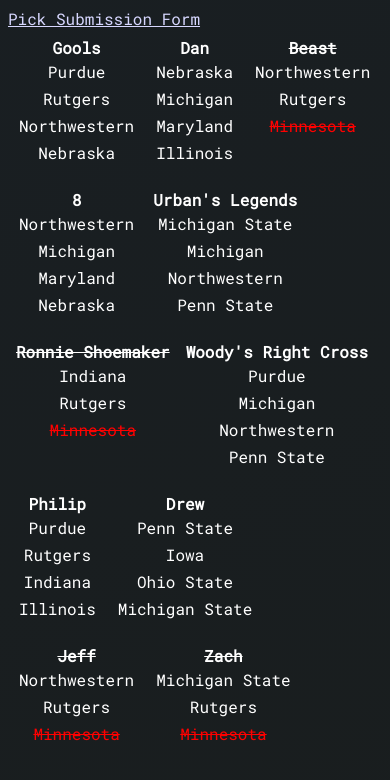
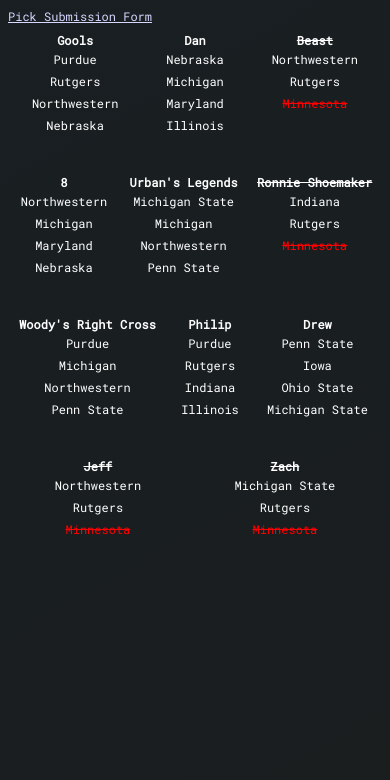
Before and after one commit to egools/BigTenSurvivorResults, a plain HTML site: page index.html in a window 390 px wide. Drawn offline with Linux system fonts and the light colour scheme.

Commit message:
update styling to fix mobile stuff

```diff
--- a/index.html
+++ b/index.html
@@ -2,10 +2,9 @@
 
 <html lang="en">
   <head>
-    <meta charset="utf-8" />
-
+    <meta charset="utf-8" name="viewport" content="width=device-width, initial-scale=1">
     <title>BMGC Fantasy Football</title>
-    <meta name="description" content="BMGC Fantasy Football" />
+    <meta name="description" content="B1G Survivor Pickem" />
     <meta name="author" content="Gools" />
     <link rel="shortcut icon" href="favicon.ico" />
     <link href="https://fonts.googleapis.com/css?family=Roboto+Mono&display=swap" rel="stylesheet">
@@ -13,7 +12,7 @@
     <link rel="stylesheet" href="styles.css?v=1.0" />
   </head>
   <body>
-    <div><a href="https://forms.gle/nMw7XcZPBJoXuffT8" target="_blank">Pick Submission Form</a></div>
+    <a href="https://forms.gle/nMw7XcZPBJoXuffT8" target="_blank">Pick Submission Form</a>
     <div id="picksContainer"></div>
     <script src="survivor-data.js"></script>
     <script src="scripts.js"></script>
--- a/styles.css
+++ b/styles.css
@@ -5,6 +5,7 @@ html {
     width: 100%;
     font-family: "Roboto Mono", monospace;
     color: white;
+    font-size: 12px;
   }
 
   a {
@@ -15,10 +16,11 @@ html {
     display: flex;
     flex-direction: row;
     flex-wrap: wrap;
+    justify-content: space-around;
 }
 .picker {
     margin: 8px;
-    margin-bottom: 15px;
+    margin-bottom: 30px;
 }
 
 .picker-name {
```
